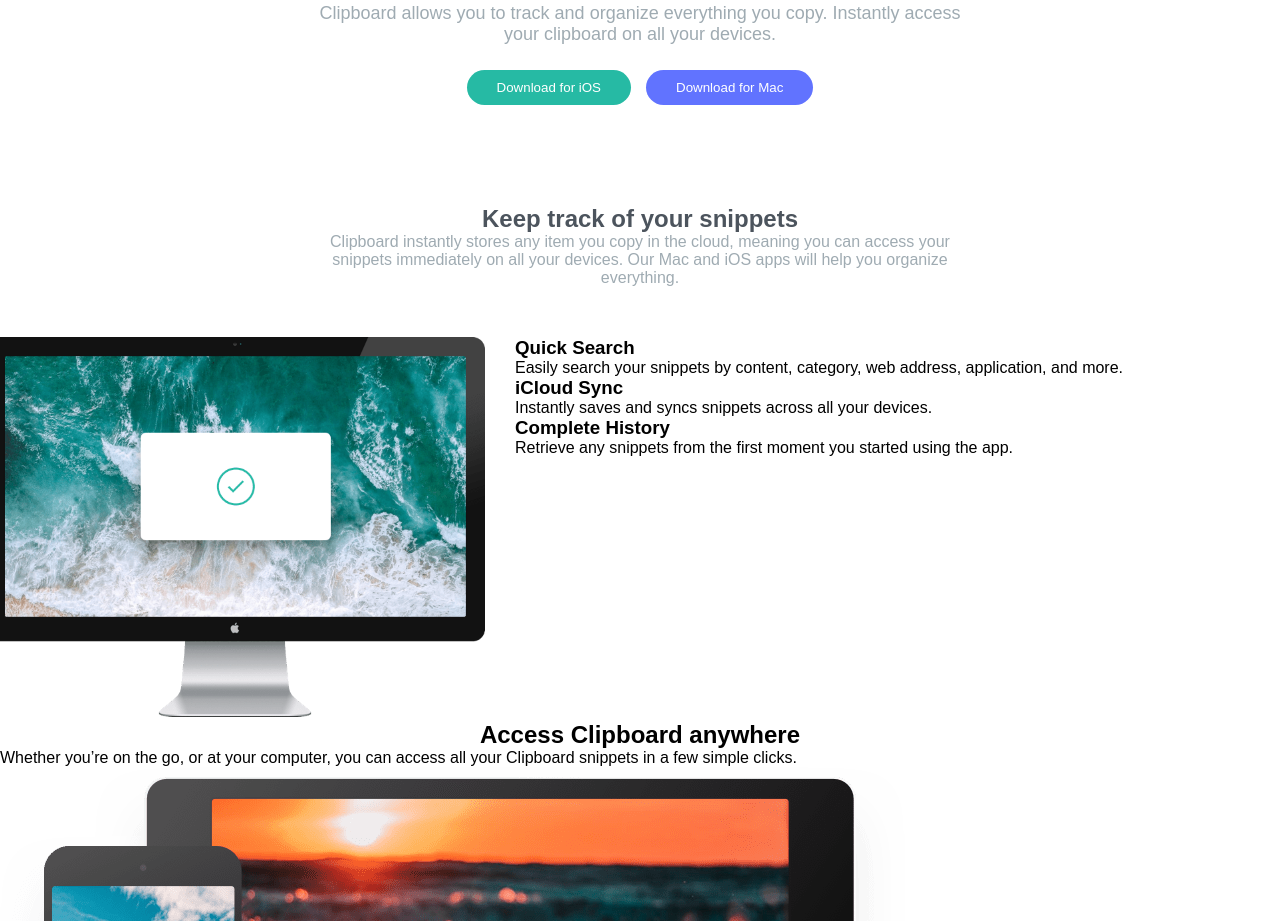
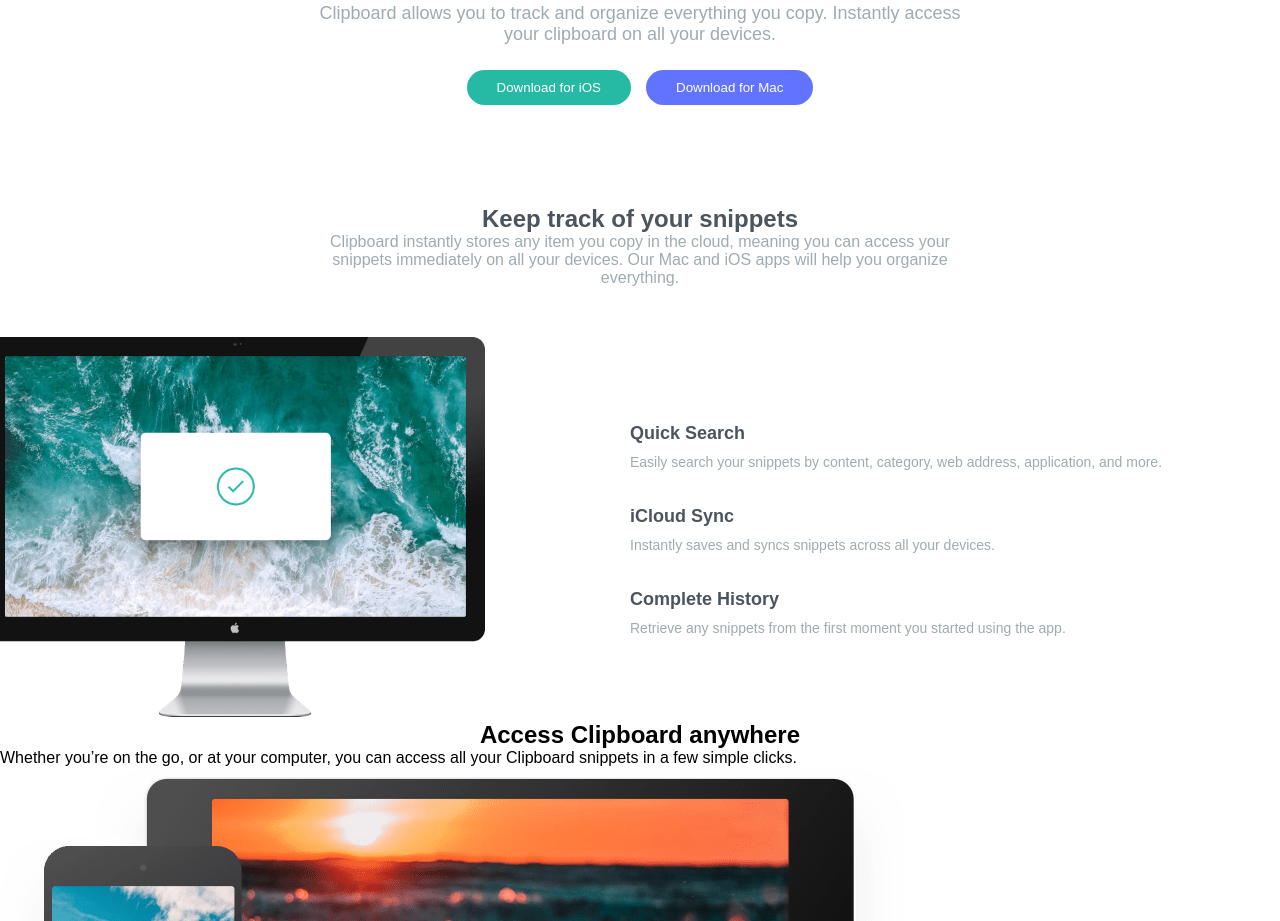
Before and after one commit to Dalonson/clipboard-landing-page-master, a plain HTML site: page index.html in a window 1280 px wide. Shown: the part 324-1245 px from the top of the page. Drawn offline with Linux system fonts and the light colour scheme; a web font is replaced by a local one.

Commit message:
Update styles.css

```diff
--- a/styles.css
+++ b/styles.css
@@ -133,3 +133,26 @@
   position: relative;
   left: -15px;
 }
+
+.feature-box-details {
+  display: flex;
+  flex-direction: column;
+  justify-content: center;
+  gap: 30px;
+}
+
+.feature-title {
+  color: hsl(210, 10%, 33%);
+  font-size: 18px;
+  margin-bottom: 5px;
+}
+
+.feature-description {
+  color: hsl(201, 11%, 66%);
+  font-size: 14px;
+}
+
+.feat-right-col-box {
+  margin: 0 115px;
+  line-height: 1.5;
+}
```
